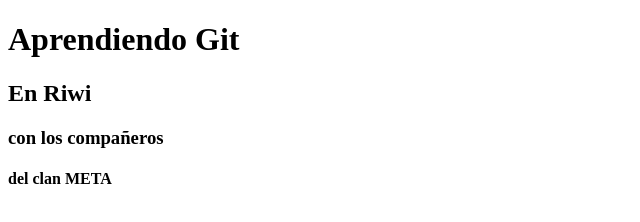
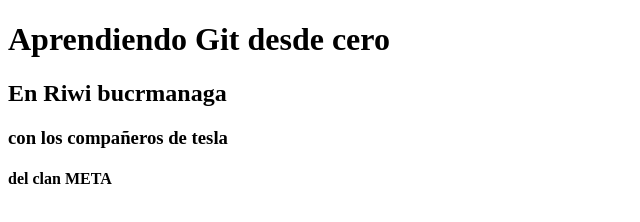
Before and after one commit to sararuiza/Git_Meta-_Riwi, a plain HTML site: page 02-ramas/index.html in a window 1280 px wide. Shown: the whole page, without its empty margins (0-640 px from the left). Drawn offline with Linux system fonts and the light colour scheme.

Commit message:
modificando titulos en master

```diff
--- a/02-ramas/index.html
+++ b/02-ramas/index.html
@@ -6,9 +6,9 @@
     <title>Document</title>
 </head>
 <body>
-    <h1>Aprendiendo Git</h1>
-    <h2>En Riwi</h2>
-    <h3>con los compañeros</h3>
+    <h1>Aprendiendo Git desde cero</h1>
+    <h2>En Riwi bucrmanaga</h2>
+    <h3>con los compañeros de tesla</h3>
     <h4>del clan META</h4>
 
 </body>
```
